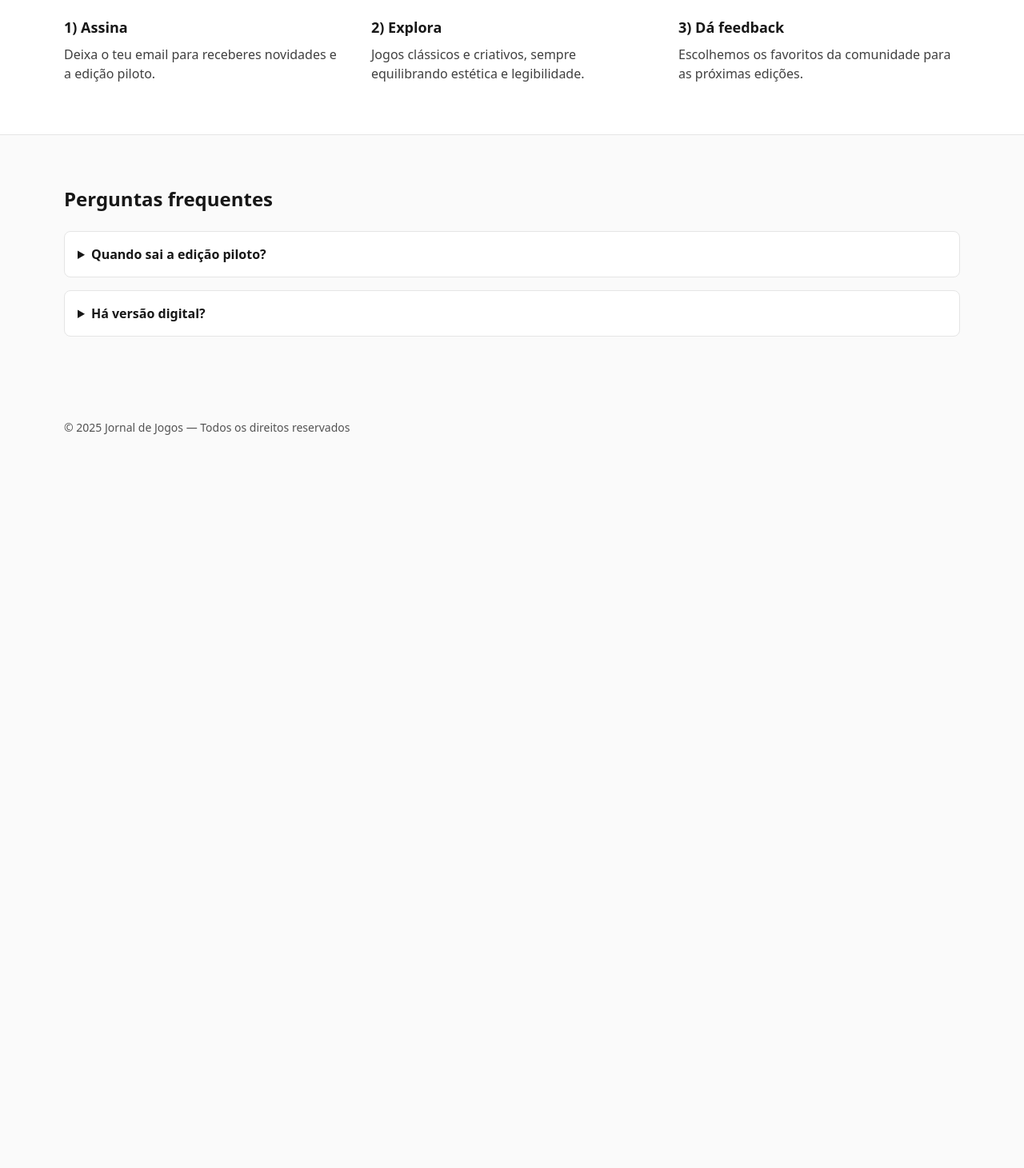
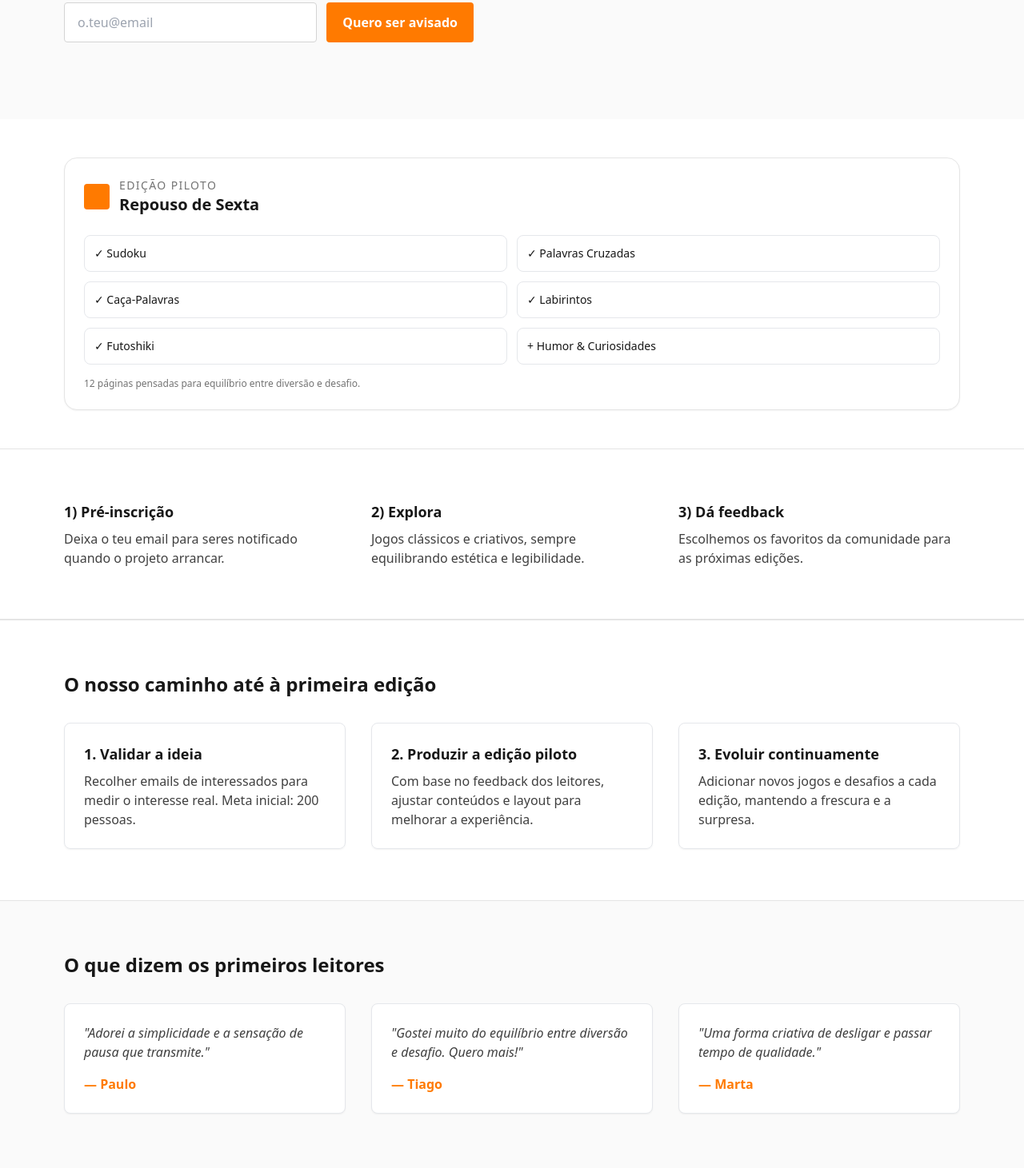
Before and after one commit to Miguel-Leiriao/repouso-de-sexta-landing, a website: page index.html in a window 1280 px wide. Shown: the part 622-2083 px from the top of the page at 80% size. Before the commit the page ends 1207 px from the top, so only its background shows below. Drawn offline with nearby package versions, Linux system fonts and the light colour scheme; files that its build step writes are made by us from their sources.

Commit message:
Update landing page content and structure
The changes overhaul the landing page's messaging and layout, adding new
sections for project phases and testimonials while refining the existing
content to better communicate the value proposition.

```diff
--- a/index.html
+++ b/index.html
@@ -27,8 +27,9 @@
                     <a href="#preview" class="hover:text-brand"
                         >Pré‑visualização</a
                     >
-                    <a href="#como-funciona" class="hover:text-brand"
-                        >Como funciona</a
+                    <a href="#fases" class="hover:text-brand">Fases</a>
+                    <a href="#testemunhos" class="hover:text-brand"
+                        >Testemunhos</a
                     >
                     <a href="#faq" class="hover:text-brand">FAQ</a>
                 </nav>
@@ -49,17 +50,29 @@
                     <h1
                         class="text-4xl md:text-5xl font-extrabold leading-tight"
                     >
-                        O teu jornal semanal de
-                        <span class="title-gradient">jogos e puzzles</span>
+                        12 páginas de
+                        <span class="title-gradient"
+                            >diversão e repouso mental</span
+                        >
                     </h1>
                     <p class="mt-4 text-lg text-neutral-700">
-                        Sudoku, palavras cruzadas, caça‑palavras, labirintos,
-                        desafios criativos e humor — tudo num jornal físico.
-                        Assina a lista para receber a edição piloto.
+                        Este jornal de mini-jogos nasceu da minha necessidade de
+                        abrandar o ritmo num mundo cada vez mais digital. É um
+                        convite a desligar por um momento, aproveitar o fim de
+                        semana para relaxar e, ao mesmo tempo, estimular a
+                        mente. Aqui, cada página é pensada para proporcionar um
+                        equilíbrio entre diversão e desafio, criando pequenos
+                        momentos de tranquilidade e foco que considero
+                        essenciais.
                     </p>
+                    <p class="mt-4 text-lg text-neutral-800 font-semibold">
+                        Deixa o teu email e recebe um aviso quando o projeto
+                        começar a funcionar.
+                    </p>
+
                     <div class="mt-8">
-                        <!-- Formulário Netlify -->
                         <form
+                            id="newsletter"
                             name="newsletter"
                             method="POST"
                             data-netlify="true"
@@ -88,18 +101,18 @@
                                     type="submit"
                                     class="rounded px-5 py-3 font-semibold bg-brand text-white hover:bg-brand-dark transition"
                                 >
-                                    Enviar
+                                    Quero ser avisado
                                 </button>
                             </div>
-                            <p class="mt-2 text-xs text-neutral-500">
-                                Sem spam. Podes sair quando quiseres.
-                            </p>
                         </form>
                     </div>
                 </div>
+            </div>
+        </section>
 
-                <!-- Mock preview card -->
-                <div id="preview" class="relative">
+        <!-- Preview -->
+        <section id="preview" class="bg-white">
+            <div class="mx-auto max-w-6xl px-4 py-12">
                 <div
                     class="rounded-2xl border border-neutral-200 bg-white shadow-sm p-6"
                 >
@@ -113,34 +126,25 @@
                             >
                                 Edição Piloto
                             </p>
-                                <h3 class="text-xl font-bold">
-                                    Repouso de Sexta
-                                </h3>
+                            <h3 class="text-xl font-bold">Repouso de Sexta</h3>
                         </div>
                     </div>
                     <ul class="mt-6 grid grid-cols-2 gap-3 text-sm">
-                            <li class="rounded-lg border p-3">✓ Sudoku (6)</li>
+                        <li class="rounded-lg border p-3">✓ Sudoku</li>
                         <li class="rounded-lg border p-3">
-                                ✓ Palavras Cruzadas (2)
+                            ✓ Palavras Cruzadas
                         </li>
-                            <li class="rounded-lg border p-3">
-                                ✓ Caça‑Palavras (2)
-                            </li>
-                            <li class="rounded-lg border p-3">
-                                ✓ Labirintos (2)
-                            </li>
-                            <li class="rounded-lg border p-3">
-                                ✓ Futoshiki (2)
-                            </li>
+                        <li class="rounded-lg border p-3">✓ Caça‑Palavras</li>
+                        <li class="rounded-lg border p-3">✓ Labirintos</li>
+                        <li class="rounded-lg border p-3">✓ Futoshiki</li>
                         <li class="rounded-lg border p-3">
                             + Humor & Curiosidades
                         </li>
                     </ul>
                     <p class="mt-4 text-xs text-neutral-500">
-                            Soluções incluídas. Cor laranja como elemento visual
-                            principal.
+                        12 páginas pensadas para equilíbrio entre diversão e
+                        desafio.
                     </p>
-                    </div>
                 </div>
             </div>
         </section>
@@ -152,10 +156,10 @@
         >
             <div class="mx-auto max-w-6xl px-4 py-16 grid md:grid-cols-3 gap-8">
                 <div>
-                    <h3 class="text-lg font-bold">1) Assina</h3>
+                    <h3 class="text-lg font-bold">1) Pré‑inscrição</h3>
                     <p class="mt-2 text-neutral-700">
-                        Deixa o teu email para receberes novidades e a edição
-                        piloto.
+                        Deixa o teu email para seres notificado quando o projeto
+                        arrancar.
                     </p>
                 </div>
                 <div>
@@ -171,6 +175,76 @@
                         Escolhemos os favoritos da comunidade para as próximas
                         edições.
                     </p>
+                </div>
+            </div>
+        </section>
+
+        <!-- Fases -->
+        <section id="fases" class="bg-white border-y border-neutral-200">
+            <div class="mx-auto max-w-6xl px-4 py-16">
+                <h2 class="text-2xl font-extrabold mb-8">
+                    O nosso caminho até à primeira edição
+                </h2>
+                <div class="grid md:grid-cols-3 gap-8">
+                    <div class="p-6 border rounded-lg shadow-sm">
+                        <h3 class="text-lg font-bold mb-2">
+                            1. Validar a ideia
+                        </h3>
+                        <p class="text-neutral-700">
+                            Recolher emails de interessados para medir o
+                            interesse real. Meta inicial: 200 pessoas.
+                        </p>
+                    </div>
+                    <div class="p-6 border rounded-lg shadow-sm">
+                        <h3 class="text-lg font-bold mb-2">
+                            2. Produzir a edição piloto
+                        </h3>
+                        <p class="text-neutral-700">
+                            Com base no feedback dos leitores, ajustar conteúdos
+                            e layout para melhorar a experiência.
+                        </p>
+                    </div>
+                    <div class="p-6 border rounded-lg shadow-sm">
+                        <h3 class="text-lg font-bold mb-2">
+                            3. Evoluir continuamente
+                        </h3>
+                        <p class="text-neutral-700">
+                            Adicionar novos jogos e desafios a cada edição,
+                            mantendo a frescura e a surpresa.
+                        </p>
+                    </div>
+                </div>
+            </div>
+        </section>
+
+        <!-- Testemunhos -->
+        <section id="testemunhos" class="bg-neutral-50">
+            <div class="mx-auto max-w-6xl px-4 py-16">
+                <h2 class="text-2xl font-extrabold mb-8">
+                    O que dizem os primeiros leitores
+                </h2>
+                <div class="grid md:grid-cols-3 gap-8">
+                    <div class="p-6 bg-white border rounded-lg shadow-sm">
+                        <p class="italic text-neutral-700">
+                            "Adorei a simplicidade e a sensação de pausa que
+                            transmite."
+                        </p>
+                        <p class="mt-4 font-semibold text-brand">— Paulo</p>
+                    </div>
+                    <div class="p-6 bg-white border rounded-lg shadow-sm">
+                        <p class="italic text-neutral-700">
+                            "Gostei muito do equilíbrio entre diversão e
+                            desafio. Quero mais!"
+                        </p>
+                        <p class="mt-4 font-semibold text-brand">— Tiago</p>
+                    </div>
+                    <div class="p-6 bg-white border rounded-lg shadow-sm">
+                        <p class="italic text-neutral-700">
+                            "Uma forma criativa de desligar e passar tempo de
+                            qualidade."
+                        </p>
+                        <p class="mt-4 font-semibold text-brand">— Marta</p>
+                    </div>
                 </div>
             </div>
         </section>
```
Lines whose indentation alone changed are shown as unchanged.
